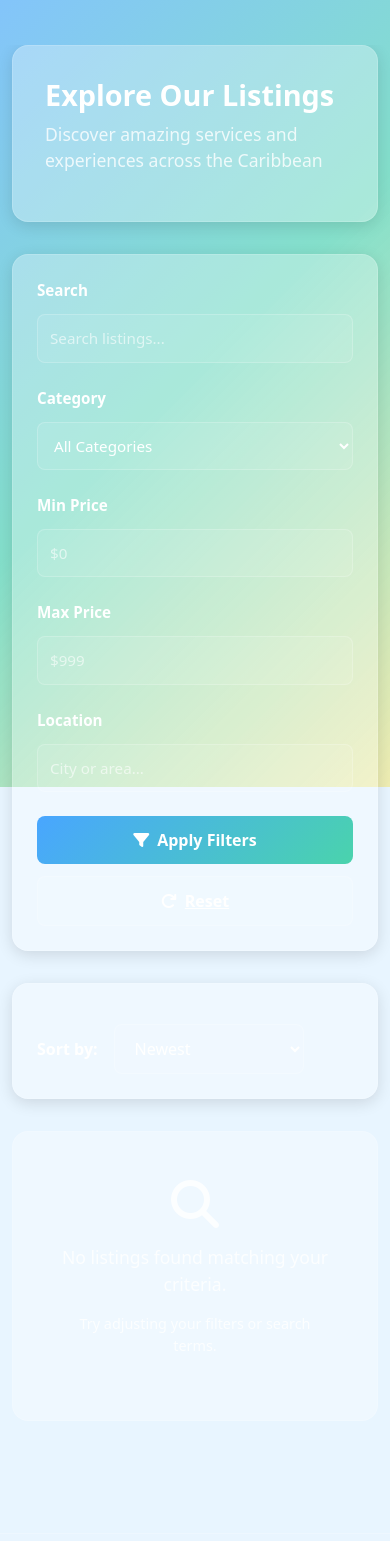
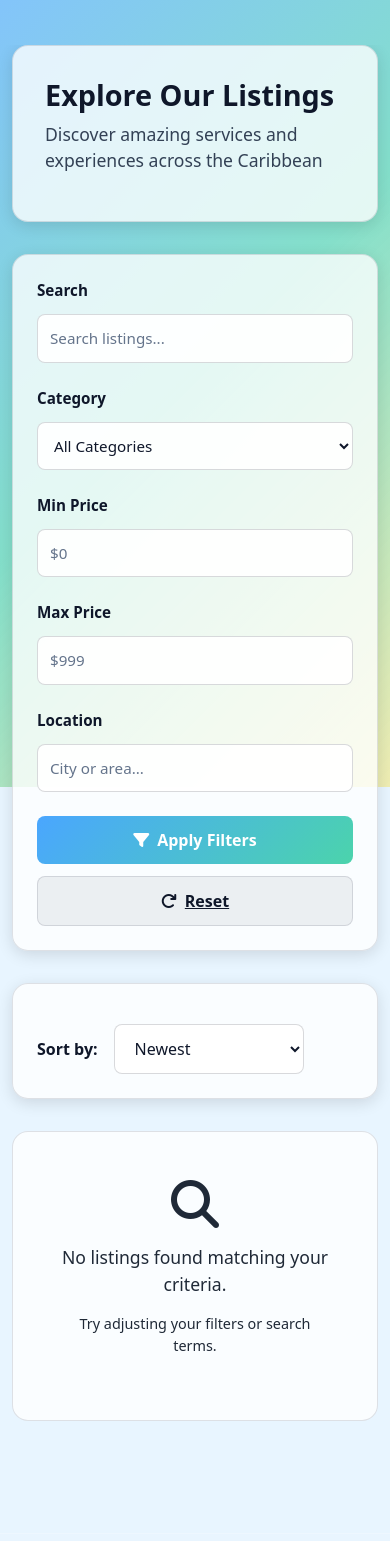
Before and after one commit to ALDR-Solutions/isle-be-there, a Flask app: template App/templates/listings/list.html in a window 390 px wide. Shown: the part 57-1598 px from the top of the page. Run offline with Flask 3, Linux system fonts and the light colour scheme; the template is opened without the code that fills it, so the values that code supplies are empty; some libraries are stand-ins or nearby versions.

Commit message:
feat: Update listings page styles for improved aesthetics and responsiveness

```diff
--- a/App/templates/listings/list.html
+++ b/App/templates/listings/list.html
@@ -9,8 +9,8 @@
     }
 
     .listings-header {
-    background: var(--glass-bg);
-    border: 1px solid var(--glass-border);
+        background: rgba(255, 255, 255, 0.78);
+        border: 1px solid rgba(15, 23, 42, 0.12);
         border-radius: 16px;
         padding: 2rem;
         margin-bottom: 2rem;
@@ -18,14 +18,14 @@
     }
 
     .listings-header h1 {
-    color: white;
+        color: #0f172a;
         font-size: 2.5rem;
         margin-bottom: 0.5rem;
         font-weight: 700;
     }
 
     .listings-header p {
-    color: rgba(255, 255, 255, 0.8);
+        color: #334155;
         font-size: 1.1rem;
     }
 
@@ -37,8 +37,8 @@
     }
 
     .filters-panel {
-    background: var(--glass-bg);
-    border: 1px solid var(--glass-border);
+        background: rgba(255, 255, 255, 0.78);
+        border: 1px solid rgba(15, 23, 42, 0.12);
         border-radius: 16px;
         padding: 1.5rem;
         box-shadow: 0 4px 16px rgba(0, 0, 0, 0.12);
@@ -54,7 +54,7 @@
     }
 
     .filter-label {
-    color: white;
+        color: #0f172a;
         font-weight: 600;
         display: block;
         margin-bottom: 0.75rem;
@@ -65,26 +65,26 @@
         width: 100%;
         padding: 0.75rem;
         border-radius: 8px;
-    border: 1px solid rgba(255, 255, 255, 0.2);
-    background: rgba(255, 255, 255, 0.08);
-    color: white;
+        border: 1px solid rgba(15, 23, 42, 0.16);
+        background: rgba(255, 255, 255, 0.92);
+        color: #0f172a;
         font-size: 0.95rem;
         transition: all 0.3s ease;
     }
 
     .filter-control::placeholder {
-    color: rgba(255, 255, 255, 0.6);
+        color: #64748b;
     }
 
     .filter-control:focus {
         outline: none;
-    border-color: rgba(255, 255, 255, 0.4);
-    background: rgba(255, 255, 255, 0.12);
+        border-color: rgba(15, 23, 42, 0.35);
+        background: rgba(255, 255, 255, 0.98);
     }
 
     .filter-control option {
-    background: #1a1a1a;
-    color: white;
+        background: #ffffff;
+        color: #0f172a;
     }
 
     .filter-buttons {
@@ -112,9 +112,9 @@
     }
 
     .btn-filter.reset {
-    background: rgba(255, 255, 255, 0.1);
-    color: white;
-    border: 1px solid rgba(255, 255, 255, 0.2);
+        background: rgba(15, 23, 42, 0.06);
+        color: #0f172a;
+        border: 1px solid rgba(15, 23, 42, 0.12);
     }
 
     .btn-filter.reset:hover {
@@ -129,8 +129,8 @@
     }
 
     .sort-bar {
-    background: var(--glass-bg);
-    border: 1px solid var(--glass-border);
+        background: rgba(255, 255, 255, 0.78);
+        border: 1px solid rgba(15, 23, 42, 0.12);
         border-radius: 16px;
         padding: 1.5rem;
         display: flex;
@@ -140,7 +140,7 @@
     }
 
     .results-count {
-    color: rgba(255, 255, 255, 0.9);
+        color: #0f172a;
         font-weight: 600;
     }
 
@@ -151,22 +151,22 @@
     }
 
     .sort-label {
-    color: white;
+        color: #0f172a;
         font-weight: 600;
     }
 
     .sort-select {
         padding: 0.75rem 1rem;
         border-radius: 8px;
-    border: 1px solid rgba(255, 255, 255, 0.2);
-    background: rgba(255, 255, 255, 0.08);
-    color: white;
+        border: 1px solid rgba(15, 23, 42, 0.16);
+        background: rgba(255, 255, 255, 0.92);
+        color: #0f172a;
         cursor: pointer;
         transition: all 0.3s ease;
     }
 
     .sort-select:hover {
-    border-color: rgba(255, 255, 255, 0.3);
+        border-color: rgba(15, 23, 42, 0.3);
     }
 
     .listings-grid {
@@ -292,10 +292,10 @@
     .no-listings {
         text-align: center;
         padding: 3rem;
-    background: var(--glass-bg);
-    border: 1px solid var(--glass-border);
+        background: rgba(255, 255, 255, 0.78);
+        border: 1px solid rgba(15, 23, 42, 0.12);
         border-radius: 16px;
-    color: rgba(255, 255, 255, 0.8);
+        color: #1f2937;
         font-size: 1.1rem;
     }
 
```
Also changed, not shown: other parts of App/templates/listings/list.html (+49 -40 lines). Lines whose indentation alone changed are shown as unchanged.
